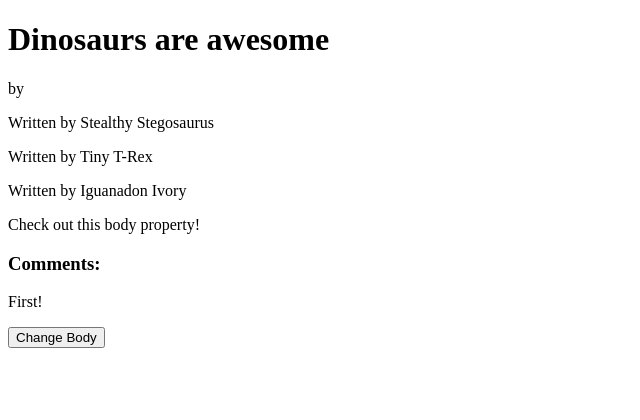
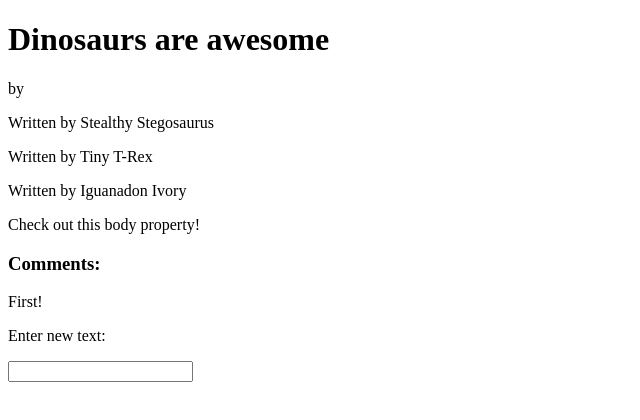
Before and after one commit to tiffanymonroe/react_practice, a React (Create React App) app in the folder blog/: page / in a window 1280 px wide. Shown: the top 420 px of the page, without its empty margins (0-640 px from the left). Built offline with nearby package versions, Linux system fonts and the light colour scheme.

Commit message:
user can type changes directly in input

```diff
--- a/blog/src/App.js
+++ b/blog/src/App.js
@@ -15,7 +15,7 @@ class Post extends Component {
     this.state = {body: props.body}
   }
   changeBody(e){
-    let newBody = prompt("Enter text")
+    let newBody = e.target.value
     this.setState({
       body: newBody
     })
@@ -36,7 +36,9 @@ class Post extends Component {
         <p>{this.state.body}</p>
         <h3>Comments:</h3>
         <p><Comment body={this.props.comments[0]} /></p>
-        <button onClick={(e)=>this.changeBody(e)}>Change Body</button>
+        <p>Enter new text: </p>
+        <input onChange={(e)=>this.changeBody(e)}></input>
+
       </div>
     );
   }
```
